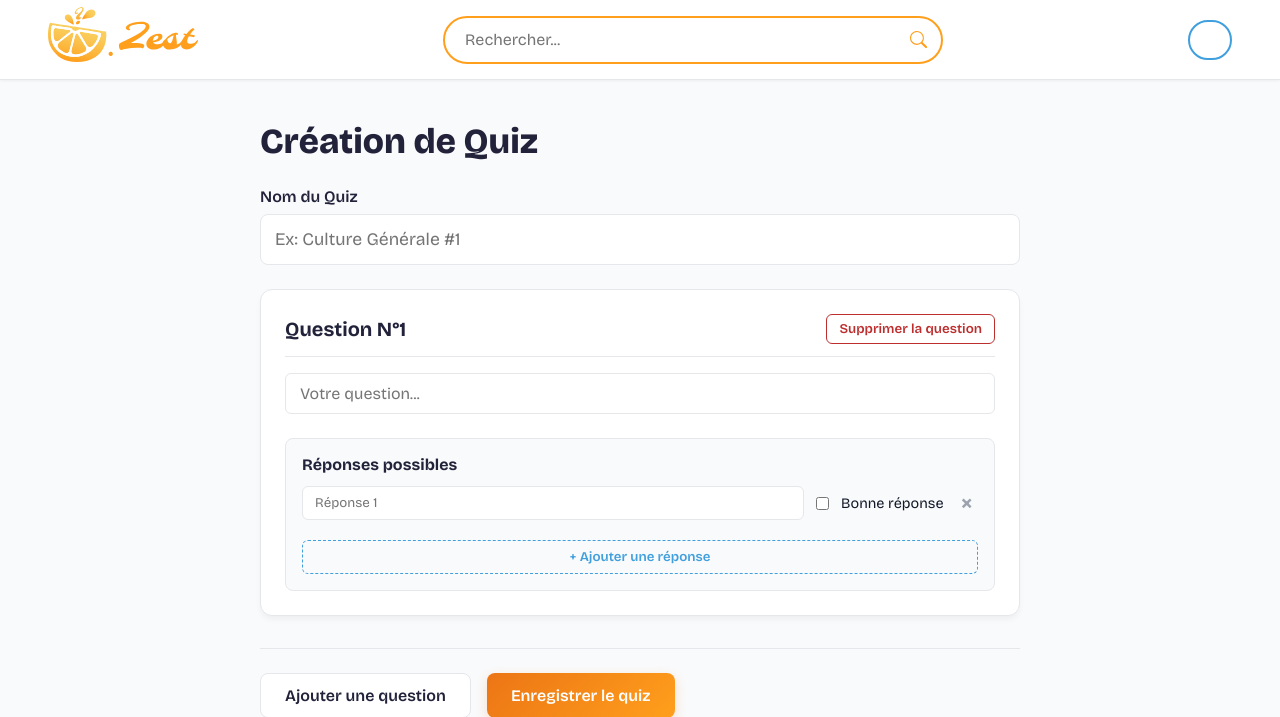
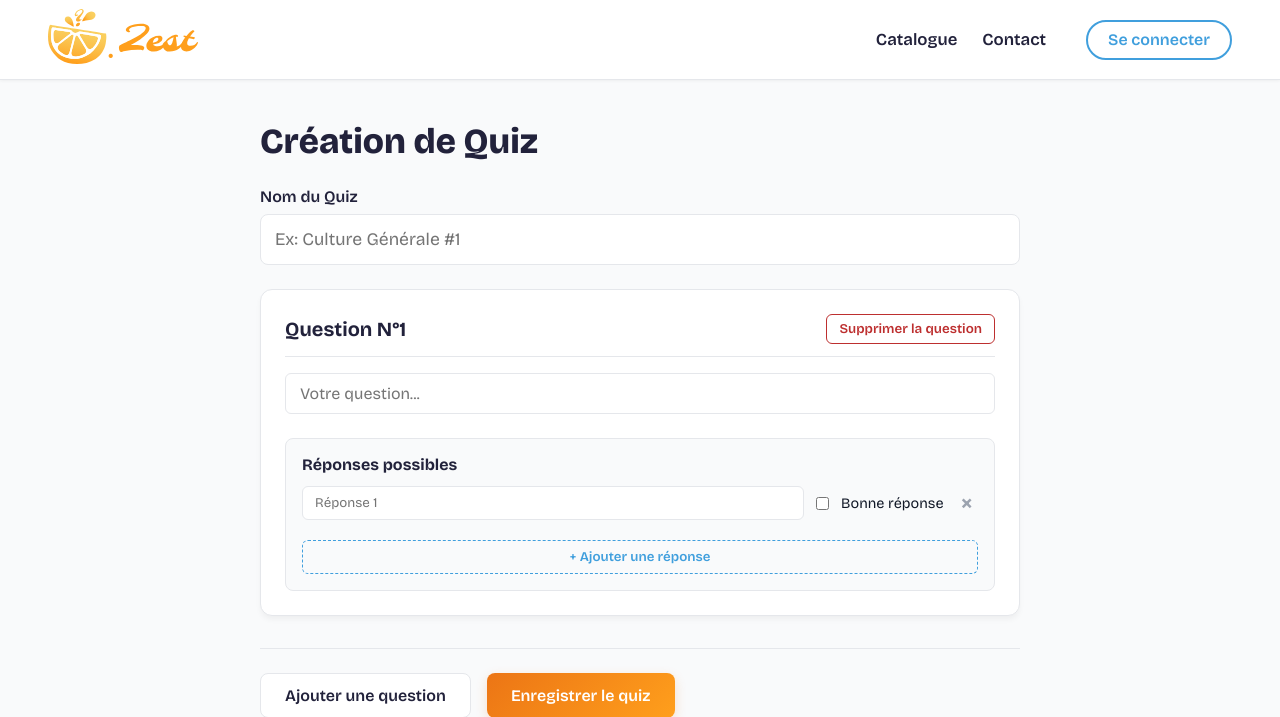
Before and after one commit to AnnaAnnakie/SAE203, a PHP site: page /edit.php in a window 1280 px wide. Shown: the top 717 px of the page. Run offline with PHP 8.4, Linux system fonts and the light colour scheme; the visitor is signed in with stand-in values (Sample User, id 1); some web fonts are replaced.

Commit message:
refactor: remove useless search bar

```diff
--- a/sae203/css/style.css
+++ b/sae203/css/style.css
@@ -50,59 +50,55 @@ header {
     box-shadow: 0 1px 3px var(--shadow);
     top: 0;
 
-    #search-bar {
+    .logo-container {
         display: flex;
         align-items: center;
-        position: relative;
-        margin: 0 24px;
-        border-radius: 2rem;
-        height: 3rem;
-        width: 100%;
-        max-width: 500px;
-
-        input {
-            font-size: 1rem;
-            padding: 0 45px 0 20px;
-            border: solid 2px var(--amber-glow);
-            border-radius: 2rem;
-            height: 100%;
-            width: 100%;
-            transition: all 0.2s ease-in-out;
-            outline: none;
+        transition: transform 0.2s ease-in-out;
 
         &:hover {
-                box-shadow: 0 4px 12px var(--shadow-hover);
-            }
-
-            &:focus {
-                border-color: var(--blue-bell);
-                box-shadow: 0 4px 12px rgba(64, 159, 221, 0.15);
+            transform: scale(1.02);
         }
     }
 
-        button {
+    .nav-menu {
         display: flex;
-            justify-content: center;
         align-items: center;
+        gap: 40px;
+    }
+
+    .nav-links {
+        display: flex;
+        list-style: none;
+        margin: 0;
+        padding: 0;
+        gap: 25px;
+    }
+
+    .nav-item {
+        text-decoration: none;
+        color: var(--space-indigo);
+        font-weight: 600;
+        font-size: 1.05rem;
+        position: relative;
+        padding: 5px 0;
+        transition: color 0.2s ease;
+
+        &::after {
+            content: '';
             position: absolute;
-            background-color: transparent;
-            border: none;
-            right: 5px;
-            height: calc(100% - 10px);
-            aspect-ratio: 1/1;
-            border-radius: 50%;
-            cursor: pointer;
-            transition: background-color 0.2s;
+            bottom: 0;
+            left: 0;
+            width: 0;
+            height: 2px;
+            background-color: var(--orange);
+            transition: width 0.2s ease;
+        }
 
         &:hover {
-                background-color: var(--bg);
-            }
+            color: var(--orange);
 
-            svg {
-                fill: var(--amber-glow);
-                width: 45%;
-                height: 45%;
-                transition: fill 0.2s;
+            &::after {
+                width: 100%;
             }
         }
     }
--- a/sae203/includes/header.php
+++ b/sae203/includes/header.php
@@ -1,30 +1,30 @@
 <?php
-
+// On récupère le pseudo si l'utilisateur est connecté
 $ernest = $_SESSION['user']['username'] ?? null;
 ?>
 
 <header>
-    <a href="/sae203/">
+    <a href="/sae203/" class="logo-container">
         <img src="assets/zest.svg" alt="logo" width="150px">
     </a>
-    <form action="" method="get" id="search-bar">
-        <input type="text" class="input-group" name="query" placeholder="Rechercher...">
-        <button type="submit">
-            <svg xmlns="http://www.w3.org/2000/svg" width="16" height="16" fill="#fff" class="bi bi-search"
-                 viewBox="0 0 16 16">
-                <path d="M11.742 10.344a6.5 6.5 0 1 0-1.397 1.398h-.001q.044.06.098.115l3.85 3.85a1 1 0 0 0 1.415-1.414l-3.85-3.85a1 1 0 0 0-.115-.1zM12 6.5a5.5 5.5 0 1 1-11 0 5.5 5.5 0 0 1 11 0"/>
-            </svg>
-        </button>
-    </form>
-    <nav>
-        <?php if(!isset($_SESSION['user'])){ ?>
-            <div id="connexion">
-                <a href="/sae203/login.php" id="log-in">Se connecter</a>
-            </div>
-        <?php }else { ?>
-            <div id="connected">
-                <a href="/sae203/profile.php" id="logged"> <?=$ernest?></a>
-            </div>
-        <?php } ?>
+
+    <nav class="nav-menu">
+        <ul class="nav-links">
+            <li><a href="/sae203/catalogue.php" class="nav-item">Catalogue</a></li>
+            <li><a href="/sae203/contact.php" class="nav-item">Contact</a></li>
+        </ul>
+
+        <div class="nav-auth">
+            <?php if (!$ernest): ?>
+                <div id="connexion">
+                    <a href="/sae203/login.php" id="log-in" class="btn-auth">Se connecter</a>
+                </div>
+            <?php else: ?>
+                <div id="connected" class="user-profile-badge">
+                    <span class="online-indicator"></span>
+                    <a href="/sae203/profile.php" id="logged"><?= htmlspecialchars($ernest) ?></a>
+                </div>
+            <?php endif; ?>
+        </div>
     </nav>
 </header>
```
Also changed, not shown: other parts of sae203/css/style.css (+61 -7 lines). Lines whose indentation alone changed are shown as unchanged.
